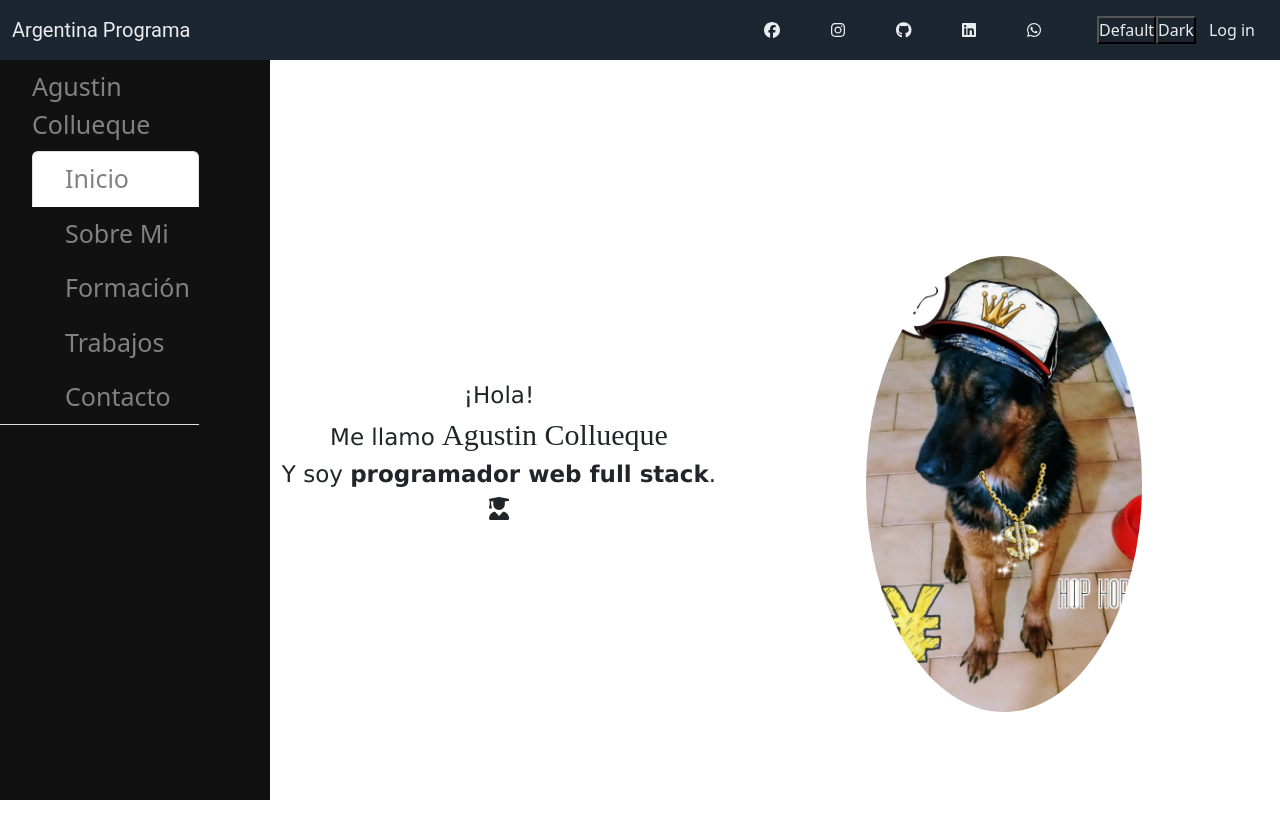
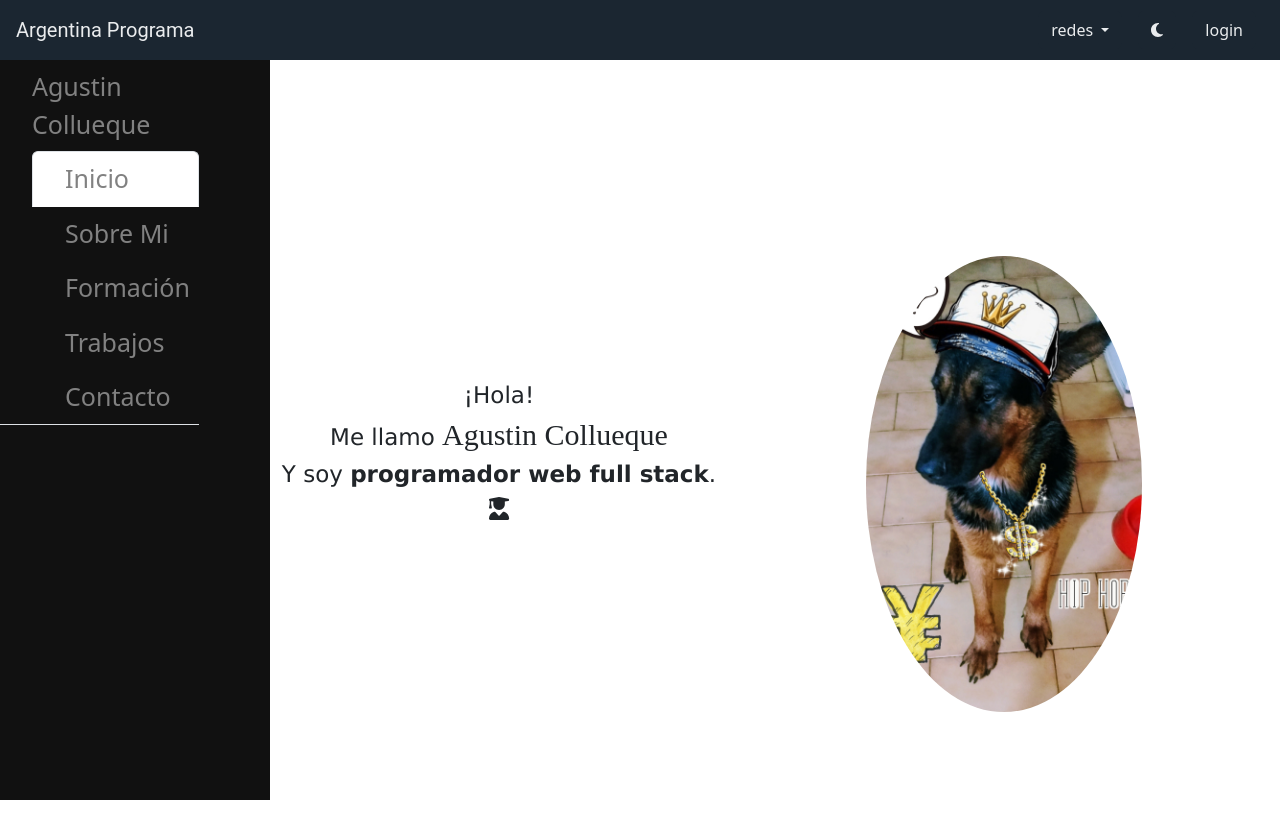
Before and after one commit to LicDeveloperJunior/Proyecto-ARGPROG, an Angular app in the folder Front End/Mi-Portfolio/: page /inicio in a window 1280 px wide. Shown: the top 838 px of the page. Built offline with nearby package versions, Linux system fonts and the light colour scheme; a web font is replaced by a local one.

Commit message:
Realizado responsive de componente barra-lat-sup

```diff
--- a/Front End/Mi-Portfolio/angular.json
+++ b/Front End/Mi-Portfolio/angular.json
@@ -32,6 +32,8 @@
               "node_modules/bootstrap/dist/css/bootstrap.min.css"
             ],
             "scripts": [
+              "node_modules/jquery/dist/jquery.min.js",
+              "node_modules/@popperjs/core/dist/umd/popper.min.js",
               "node_modules/bootstrap/dist/js/bootstrap.min.js"
             ]
           },
--- a/Front End/Mi-Portfolio/package.json
+++ b/Front End/Mi-Portfolio/package.json
@@ -23,7 +23,9 @@
     "@fortawesome/free-brands-svg-icons": "^6.2.0",
     "@fortawesome/free-regular-svg-icons": "^6.1.1",
     "@fortawesome/free-solid-svg-icons": "^6.2.0",
-    "bootstrap": "^5.2.0",
+    "@popperjs/core": "^2.11.6",
+    "bootstrap": "^5.2.1",
+    "jquery": "^3.6.1",
     "rxjs": "~7.5.0",
     "tslib": "^2.3.0",
     "zone.js": "~0.11.4"
--- a/Front End/Mi-Portfolio/src/app/componentes/barra-sup-nav/barra-sup-nav.component.html
+++ b/Front End/Mi-Portfolio/src/app/componentes/barra-sup-nav/barra-sup-nav.component.html
@@ -1,41 +1,42 @@
-<nav class="navbar navbar-expand-lg">
-  <div class="container-fluid">
-    <a class="navbar-brand" href="#">Argentina Programa</a>
-    <button class="navbar-toggler" type="button" data-bs-toggle="collapse" data-bs-target="#navbarSupportedContent"
-      aria-controls="navbarSupportedContent" aria-expanded="false" aria-label="Toggle navigation">
-      <span class="navbar-toggler-icon"></span>
-    </button>
-    <div class="collapse navbar-collapse" id="navbarSupportedContent">
-      <ul class="navbar-nav mb-2 mb-lg-0 mx-5">
-        <li class="nav-item">
-          <a class="nav-link" href="#">
+<nav class="navbar navbar-expand-md align-items-center justify-content-between p-3">
+  <a class="navbar-brand d-sm-block d-none" href="javascript:void(0)">Argentina Programa</a>
+  <div class="links d-flex align-items-center">
+    <div class="dropdown mx-2">
+      <button class="dropdown-toggle btn" type="button" data-bs-toggle="dropdown">
+        redes
+      </button>
+      <ul class="dropdown-menu text-center">
+        <li>
+          <a class="dropdown-item" href="#">
             <fa-icon [icon]="face"></fa-icon>
           </a>
         </li>
-        <li class="nav-item">
-          <a class="nav-link" href="#">
+        <li>
+          <a class="dropdown-item" href="#">
             <fa-icon [icon]="insta"></fa-icon>
           </a>
         </li>
-        <li class="nav-item">
-          <a class="nav-link" href="#">
+        <li>
+          <a class="dropdown-item" href="#">
             <fa-icon [icon]="git"></fa-icon>
           </a>
         </li>
-        <li class="nav-item">
-          <a class="nav-link" href="#">
+        <li>
+          <a class="dropdown-item" href="#">
             <fa-icon [icon]="link"></fa-icon>
           </a>
         </li>
-        <li class="nav-item">
-          <a class="nav-link" href="#">
+        <li>
+          <a class="dropdown-item" href="#">
             <fa-icon [icon]="what"></fa-icon>
           </a>
         </li>
       </ul>
     </div>
-    <button (click)="cambiarTema('default')">Default</button>
-    <button (click)="cambiarTema('dark')">Dark</button>
-    <button type="button" class="btn">Log in</button>
+    <button (click)="cambiarTema()" class="mx-2 btn">
+      <fa-icon [icon]="dark" *ngIf="temaActual == 'default'"></fa-icon>
+      <fa-icon [icon]="light" *ngIf="temaActual == 'dark'"></fa-icon>
+    </button>
+    <button type="button" class="btn mx-2">login</button>
   </div>
 </nav>
--- a/Front End/Mi-Portfolio/src/app/componentes/barra-sup-nav/barra-sup-nav.component.less
+++ b/Front End/Mi-Portfolio/src/app/componentes/barra-sup-nav/barra-sup-nav.component.less
@@ -1,17 +1,20 @@
-.navbar .nav-item:not(:last-child) {
+.navbar {
+  height: 60px;
+  background: var(--colorPrimario);
+  color: var(--textoPrimario);
+  z-index: 10;
+
+  .navbar-brand {
+    font-family: 'Roboto', sans-serif;
+    color: var(--textoPrimario);
+  }
+
+  .nav-item:not(:last-child) {
     margin-right: 35px;
   }
 
   .nav-item:hover {
     font-size: 20px;
-}
-
-.dropdown-toggle::after {
-   transition: transform 0.15s linear;
-}
-
-.show.dropdown .dropdown-toggle::after {
-  transform: translateY(3px);
   }
 
   .btn:hover {
@@ -24,23 +27,28 @@
     justify-content: flex-end;
   }
 
-.navbar-brand {
-  font-family: 'Roboto', sans-serif;
+  .links {
+    .dropdown {
+      .dropdown-menu {
+        min-width: 70px;
+
+        .li a {
+          fa-icon {
             color: var(--textoPrimario);
           }
-
-.navbar {
-  height: 60px;
-  background: var(--colorPrimario);
-  color: var(--textoPrimario);
-  z-index: 10;
         }
-
-fa-icon {
-  color: var(--textoPrimario);
+      }
+    }
   }
 
   button {
     background: var(--colorPrimario);
     color: var(--textoPrimario);
   }
+}
+
+@media (max-width: 576px) {
+  .navbar {
+    justify-content: center !important;
+  }
+}
--- a/Front End/Mi-Portfolio/src/app/componentes/barra-sup-nav/barra-sup-nav.component.ts
+++ b/Front End/Mi-Portfolio/src/app/componentes/barra-sup-nav/barra-sup-nav.component.ts
@@ -1,5 +1,6 @@
 import { Component, OnInit } from '@angular/core';
 import { faInstagram, faFacebook, faWhatsapp, faGithub, faLinkedin } from '@fortawesome/free-brands-svg-icons';
+import { faMoon, faSun, faBars } from '@fortawesome/free-solid-svg-icons';
 import { TemaService } from 'src/app/servicios/multitemas/tema.service';
 
 @Component({
@@ -8,21 +9,33 @@ import { TemaService } from 'src/app/servicios/multitemas/tema.service';
   styleUrls: ['./barra-sup-nav.component.less']
 })
 export class BarraSupNavComponent implements OnInit {
-  datos:any;
+  datos: any;
   insta = faInstagram;
   face = faFacebook;
   what = faWhatsapp;
   git = faGithub;
   link = faLinkedin;
+  dark = faMoon;
+  light = faSun;
+  menu = faBars;
+
+  temaActual: string;
+
   constructor(private temaServicio: TemaService) {
-    this.cambiarTema(this.temaServicio.getTema())
-   }
+    this.temaActual = this.temaServicio.getTema();
+    this.temaServicio.setTema(this.temaServicio.getTema());
+  }
 
   ngOnInit(): void {
   }
 
-  cambiarTema(nombre: string) {
-    this.temaServicio.setTema(nombre);
+  cambiarTema() {
+    if (this.temaActual === "default") {
+      this.temaActual = "dark";
+      this.temaServicio.setTema("dark");
+    } else {
+      this.temaServicio.setTema("default");
+      this.temaActual = "default";
+    }
   }
-
 }
--- a/Front End/Mi-Portfolio/src/app/componentes/inicio/inicio.component.html
+++ b/Front End/Mi-Portfolio/src/app/componentes/inicio/inicio.component.html
@@ -4,7 +4,7 @@
       Y soy <b>programador web full stack</b>. <fa-icon [icon]="emoteInicio" class="m-2"></fa-icon>
     </p>
   </div>
-  <div class="img">
+  <div class="img d-none d-lg-block">
     <img src="assets/SISIRIUS.jpg" alt="#img-mi-perfil" class="rounded-circle mt-5">
   </div>
 </div>
--- a/Front End/Mi-Portfolio/src/app/componentes/inicio/inicio.component.less
+++ b/Front End/Mi-Portfolio/src/app/componentes/inicio/inicio.component.less
@@ -11,9 +11,3 @@ span {
   font-family: 'Lucida Sans';
   font-size: 23px;
 }
-
-@media (max-width:999px) {
-  img {
-    display: none;
-  }
-}
```
Also changed, not shown: 1 other file (tests, documents, lock files or other folders). Lines whose indentation alone changed are shown as unchanged.
